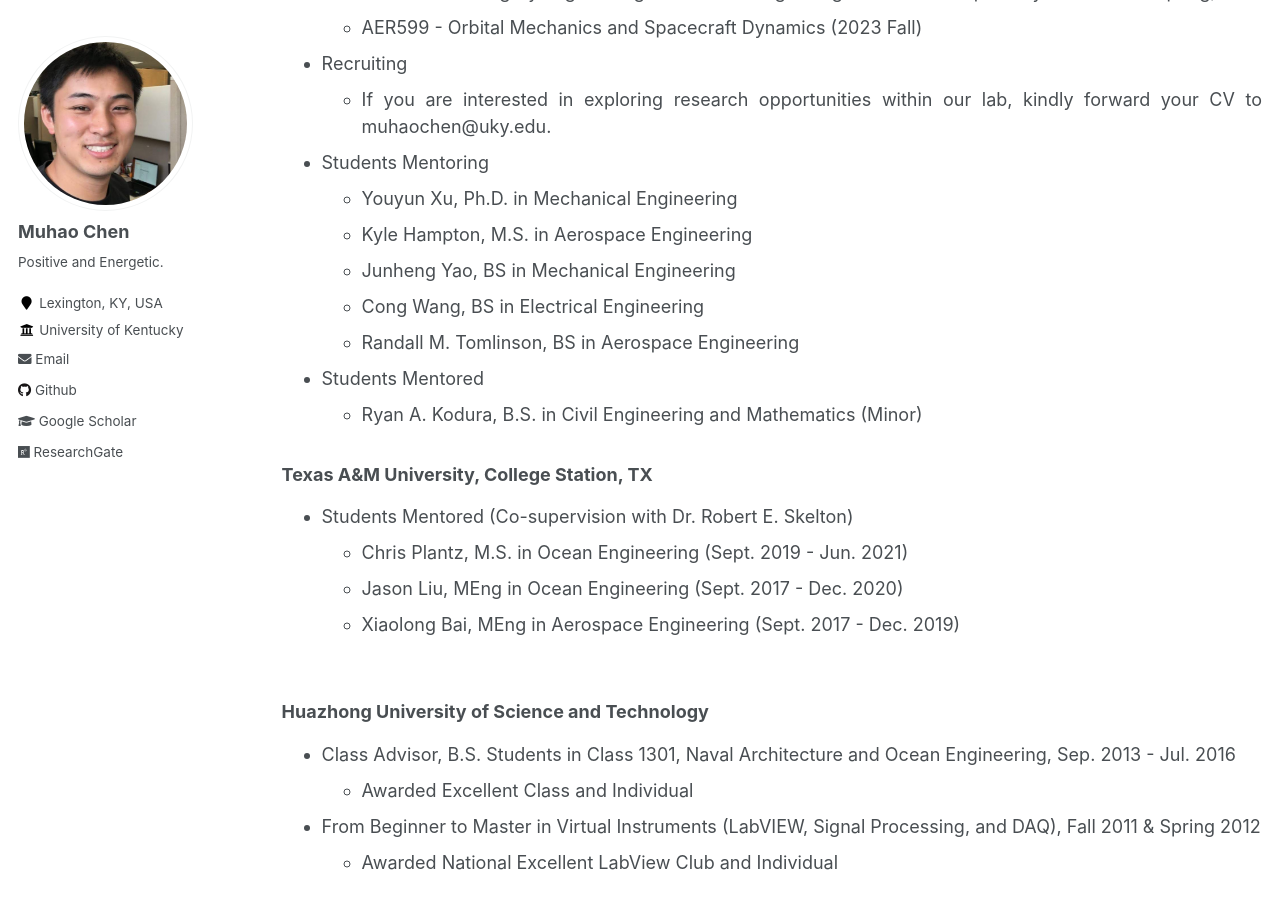
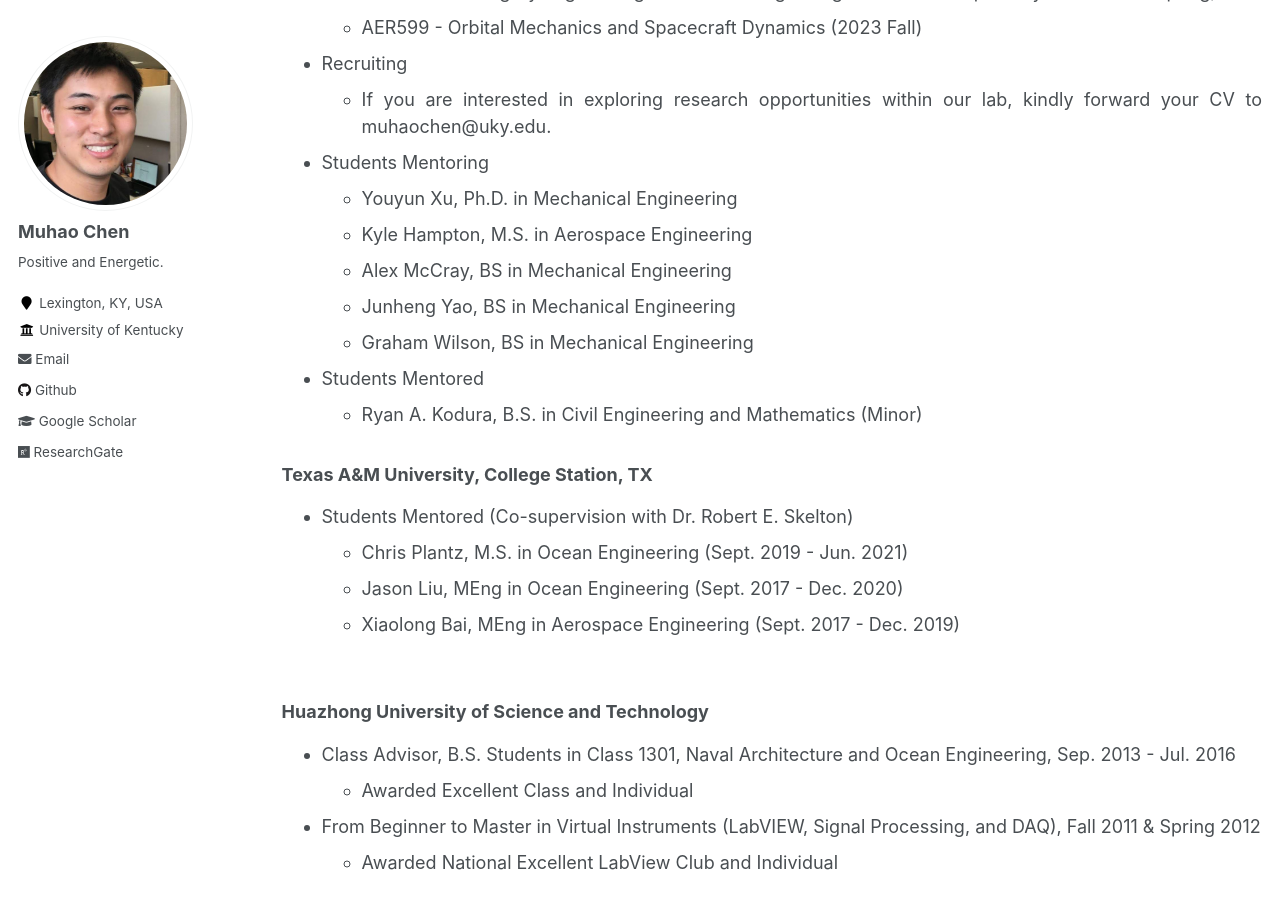
Before and after one commit to Muhao-Chen/muhao-chen.github.io, a Jekyll site: the page built from _pages/teaching.md, in a window 1280 px wide and 900 px high, scrolled down 379 px. Built offline with Jekyll 4.4.1, drawn with Linux system fonts in a browser that asks for light colours.

Commit message:
Update teaching.md

```diff
--- a/_pages/teaching.md
+++ b/_pages/teaching.md
@@ -19,9 +19,11 @@ toc: true
 - Students Mentoring
     * Youyun Xu, Ph.D. in Mechanical Engineering
     * Kyle Hampton, M.S. in Aerospace Engineering
+    * Alex McCray, BS in Mechanical Engineering
     * Junheng Yao, BS in Mechanical Engineering
-    * Cong Wang, BS in Electrical Engineering
-    * Randall M. Tomlinson, BS in Aerospace Engineering
+    * Graham Wilson,  BS in Mechanical Engineering
+    <!-- * Cong Wang, BS in Electrical Engineering       -->
+    <!-- * Randall M. Tomlinson, BS in Aerospace Engineering     -->
 - Students Mentored
     * Ryan A. Kodura, B.S. in Civil Engineering and Mathematics (Minor)
 
```
